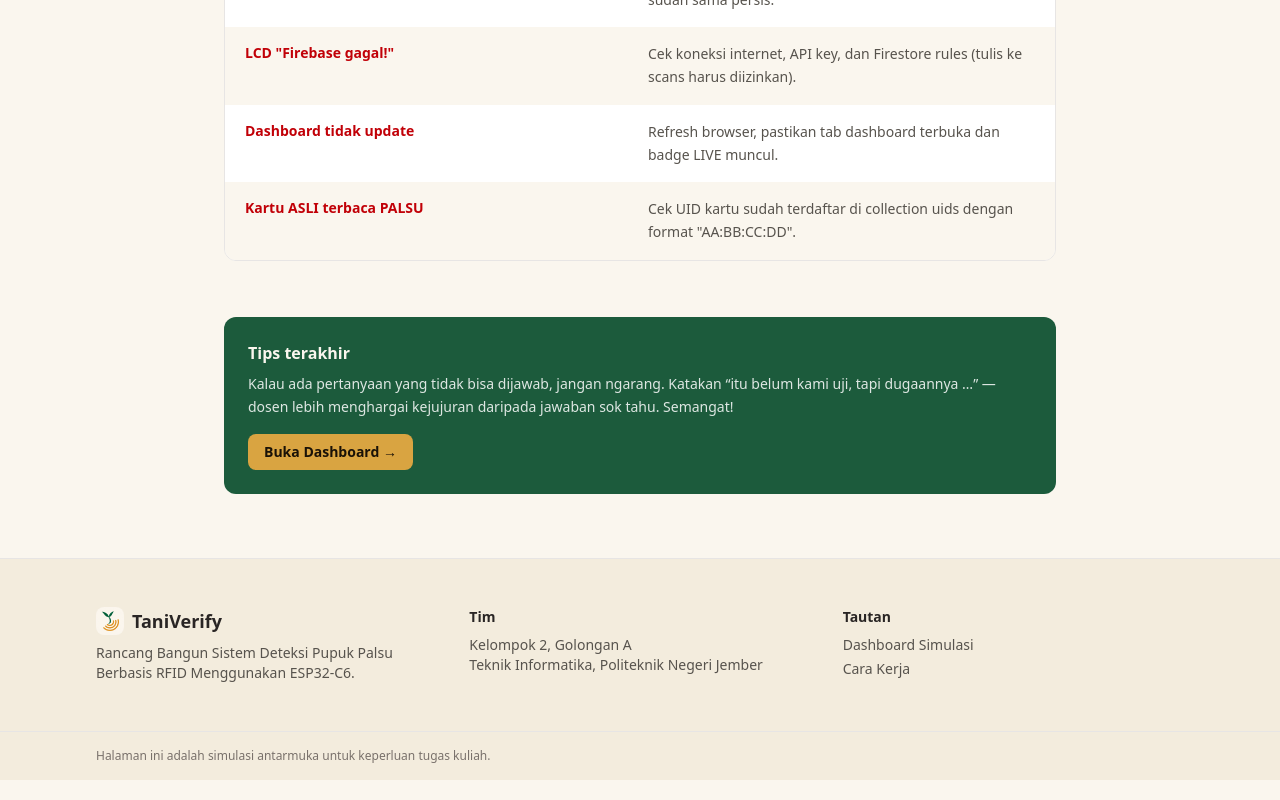
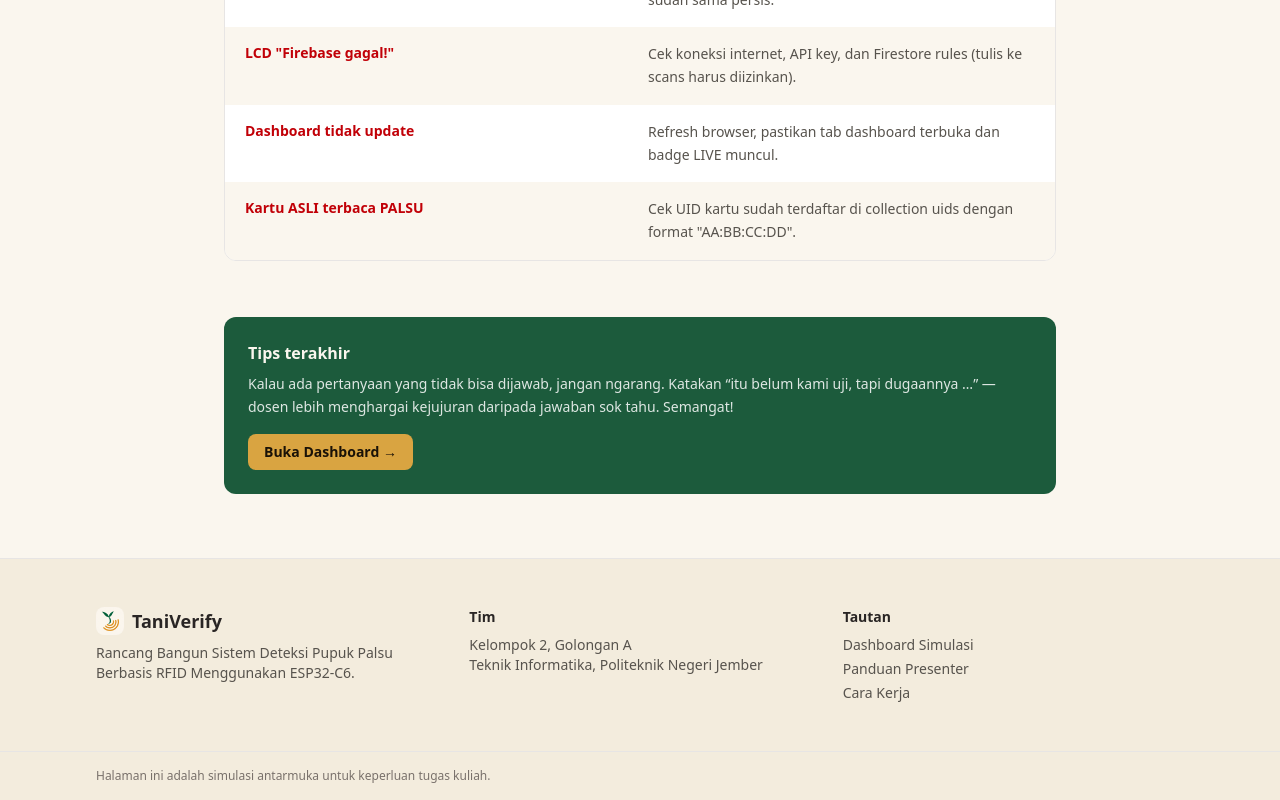
Before and after one commit to CL4Y0101/taniverify, a Next.js app: page /panduan in a window 1280 px wide. Shown: the part 4744-5544 px from the top of the page. Built offline with nearby package versions, Linux system fonts and the light colour scheme.

Commit message:
Add presenter guide page (/panduan)

```diff
--- a/components/site-footer.tsx
+++ b/components/site-footer.tsx
@@ -35,6 +35,9 @@ export function SiteFooter() {
             <Link href="/dashboard" className="text-stone-600 hover:text-[#1c5b3c]">
               Dashboard Simulasi
             </Link>
+            <Link href="/panduan" className="text-stone-600 hover:text-[#1c5b3c]">
+              Panduan Presenter
+            </Link>
             <a href="#cara-kerja" className="text-stone-600 hover:text-[#1c5b3c]">
               Cara Kerja
             </a>
```
